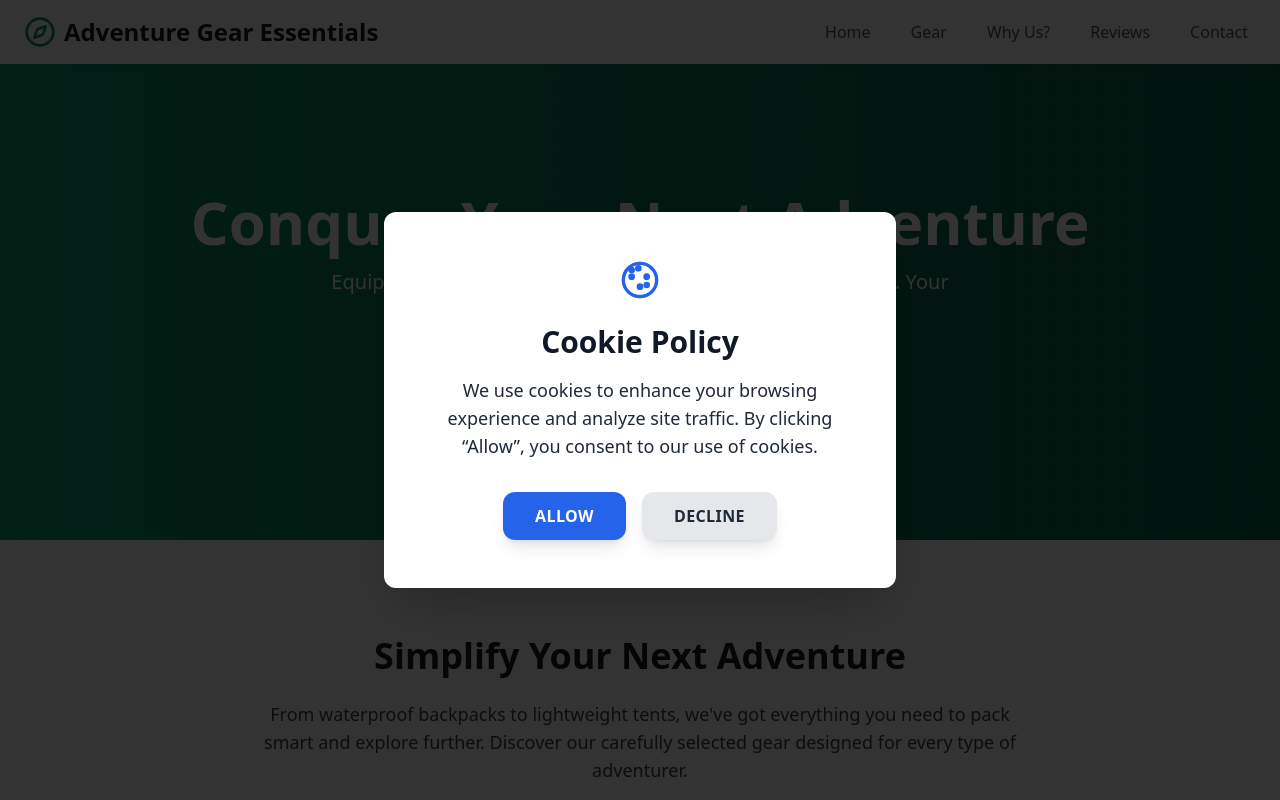
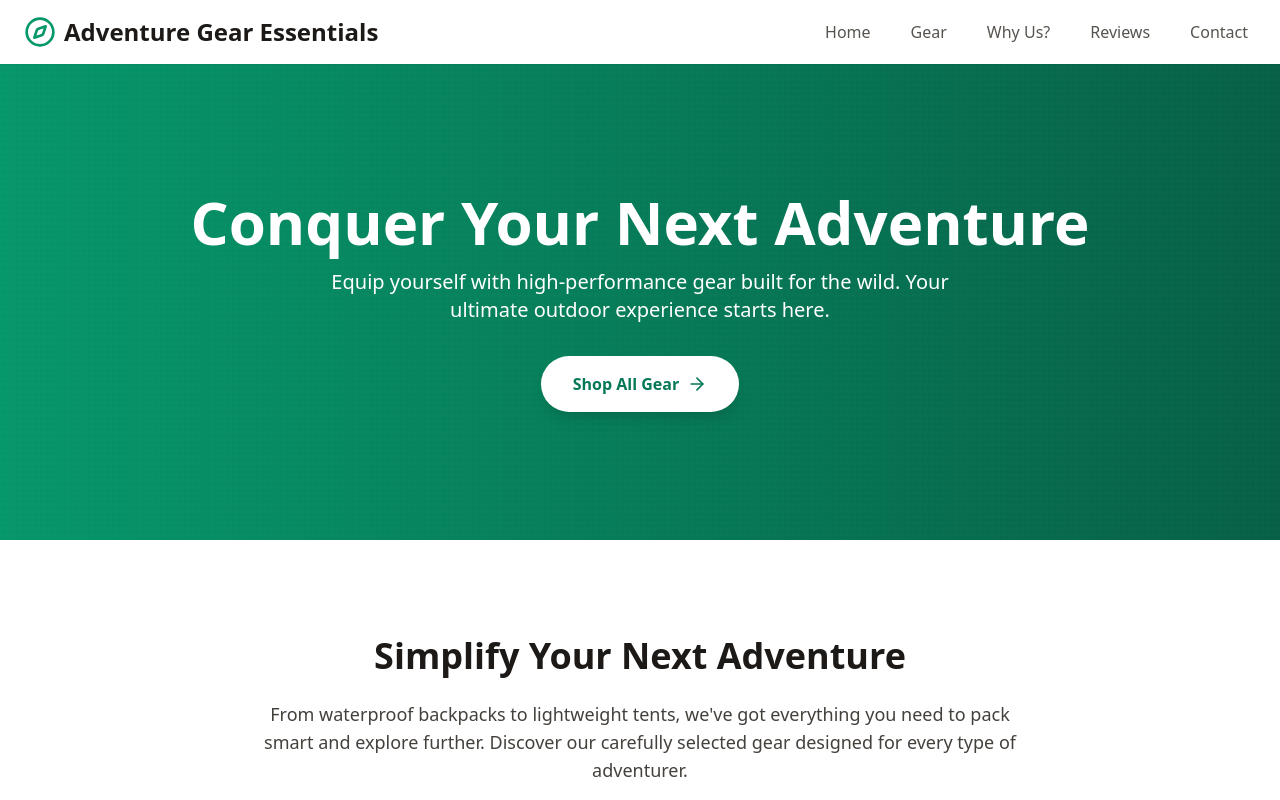
Before and after one commit to inorganicAds/PreTravaSSiSt, a plain HTML site: page Start-Now.html in a window 1280 px wide. Shown: the top 800 px of the page. Drawn offline with nearby package versions, Linux system fonts and the light colour scheme.

Commit message:
Start-Now.html

```diff
--- a/Start-Now.html
+++ b/Start-Now.html
@@ -200,7 +200,7 @@
     </footer>
 
     <!-- Full-Screen Cookie Policy Popup -->
-    <div id="cookie-banner" class="fixed inset-0 z-[999] bg-black bg-opacity-80 flex items-center justify-center p-4 transform opacity-0 pointer-events-none transition-opacity duration-500 ease-out">
+   <!-- <div id="cookie-banner" class="fixed inset-0 z-[999] bg-black bg-opacity-80 flex items-center justify-center p-4 transform opacity-0 pointer-events-none transition-opacity duration-500 ease-out">
         <div class="bg-white text-gray-800 p-8 md:p-12 rounded-xl shadow-2xl max-w-lg w-full transform scale-95 transition-transform duration-500 ease-out">
             <div class="flex flex-col items-center text-center">
                 <svg xmlns="http://www.w3.org/2000/svg" width="40" height="40" viewBox="0 0 24 24" fill="none" stroke="currentColor" stroke-width="2" stroke-linecap="round" stroke-linejoin="round" class="lucide lucide-cookie text-blue-600 mb-6 flex-shrink-0">
@@ -226,7 +226,7 @@
                 </button>
             </div>
         </div>
-    </div>
+    </div> -->
 
     <script>
         document.addEventListener('DOMContentLoaded', () => {
```
